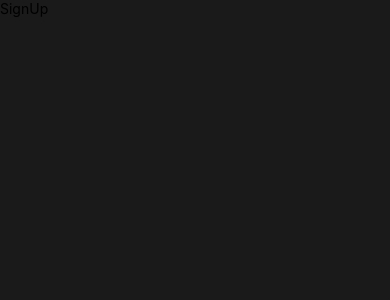
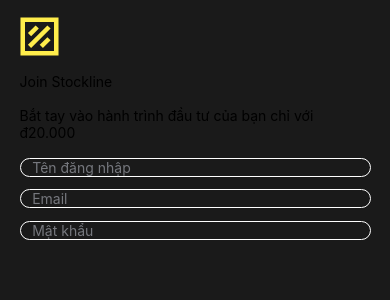
Before and after one commit to TalJa1/StockingApp, a React Native app: screen /SignUp in a window 390 px wide. Shown: the top 300 px of the page. Built offline with nearby package versions, Linux system fonts and the light colour scheme.

Commit message:
Refactor SignUp view and add SignUpInputFieldProps interface

```diff
--- a/services/typeProps.ts
+++ b/services/typeProps.ts
@@ -3,3 +3,9 @@
   title: string;
   description: string;
 }
+
+export interface SignUpInputFieldProps {
+  placeholder: string;
+  value: string;
+  onChangeText: (text: string) => void;
+}
--- a/views/account/SignUp.tsx
+++ b/views/account/SignUp.tsx
@@ -1,19 +1,82 @@
-import {ScrollView, StyleSheet, Text, View} from 'react-native';
-import React from 'react';
-import {container} from '../../services/styleSheet';
+import {ScrollView, StyleSheet, Text, TextInput, View} from 'react-native';
+import React, {useState} from 'react';
+import {container, vh, vw} from '../../services/styleSheet';
 import {SafeAreaView} from 'react-native-safe-area-context';
 import useStatusBar from '../../services/useStatusBar';
+import {stocklineIcon} from '../../assets/svgXML';
+import {SignUpInputFieldProps} from '../../services/typeProps';
 
 const SignUp = () => {
   useStatusBar('#1A1A1A');
   return (
     <SafeAreaView style={styles.container}>
       <ScrollView>
-        <View>
-          <Text>SignUp</Text>
-        </View>
+        <HeaderView />
+        <MainForm />
       </ScrollView>
     </SafeAreaView>
+  );
+};
+
+const MainForm: React.FC = () => {
+  const [inputData, setInputData] = useState({
+    username: '',
+    email: '',
+    password: '',
+  });
+
+  const handleInputChange = (field: string) => (text: string) => {
+    setInputData(prevData => ({
+      ...prevData,
+      [field]: text,
+    }));
+  };
+
+  return (
+    <View style={styles.mainContainer}>
+      <InputField
+        placeholder="Tên đăng nhập"
+        value={inputData.username}
+        onChangeText={handleInputChange('username')}
+      />
+      <InputField
+        placeholder="Email"
+        value={inputData.email}
+        onChangeText={handleInputChange('email')}
+      />
+      <InputField
+        placeholder="Mật khẩu"
+        value={inputData.password}
+        onChangeText={handleInputChange('password')}
+      />
+    </View>
+  );
+};
+
+const InputField: React.FC<SignUpInputFieldProps> = ({
+  onChangeText,
+  placeholder,
+  value,
+}) => {
+  return (
+    <TextInput
+      value={value}
+      onChangeText={onChangeText}
+      placeholder={placeholder}
+      placeholderTextColor={'#76787E'}
+      style={styles.inputField}
+      secureTextEntry={placeholder === 'Mật khẩu'}
+    />
+  );
+};
+
+const HeaderView: React.FC = () => {
+  return (
+    <View style={styles.header}>
+      {stocklineIcon(vw(10), vw(10))}
+      <Text>Join Stockline</Text>
+      <Text>Bắt tay vào hành trình đầu tư của bạn chỉ với đ20.000</Text>
+    </View>
   );
 };
 
@@ -21,4 +84,19 @@
 
 const styles = StyleSheet.create({
   container: container,
+  header: {
+    rowGap: vh(2),
+    paddingHorizontal: vw(5),
+    paddingVertical: vh(2),
+  },
+  inputField: {
+    borderWidth: 1,
+    borderColor: 'white',
+    borderRadius: 16,
+    paddingHorizontal: vw(3),
+  },
+  mainContainer: {
+    paddingHorizontal: vw(5),
+    rowGap: vh(1.5),
+  },
 });
```
